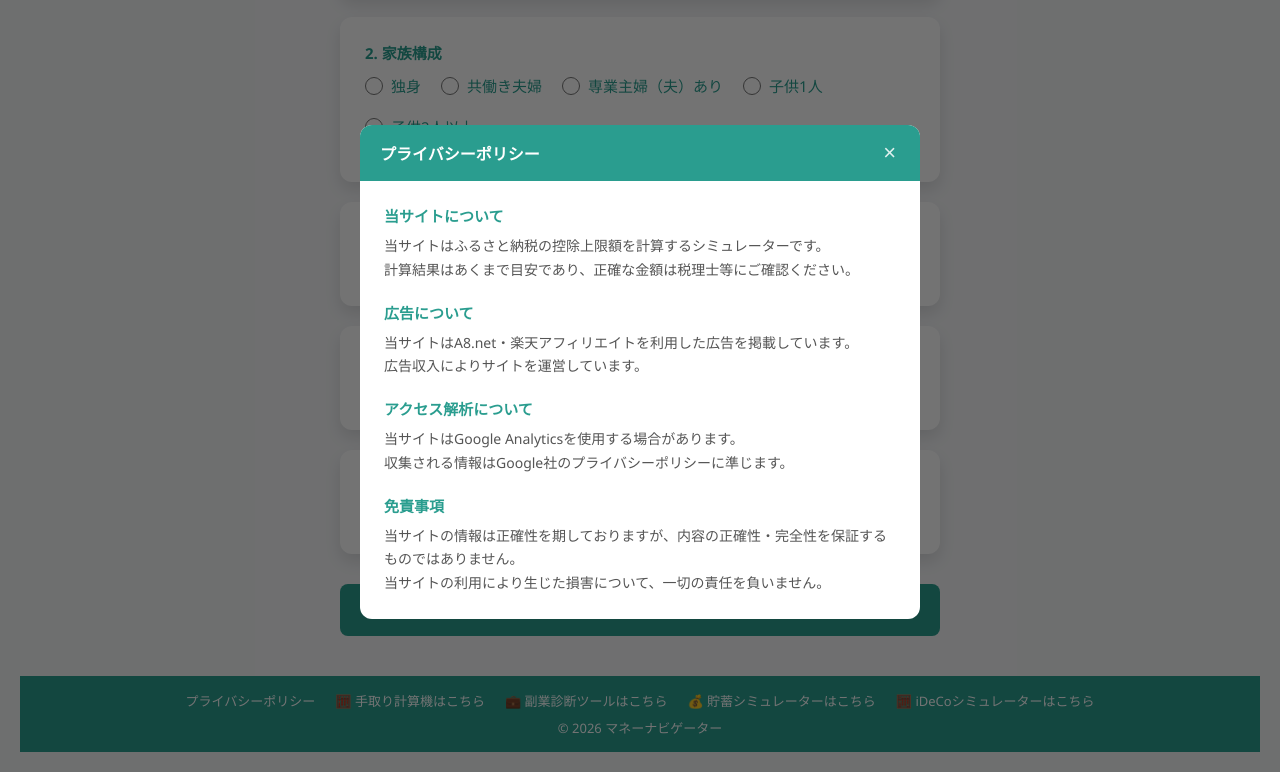
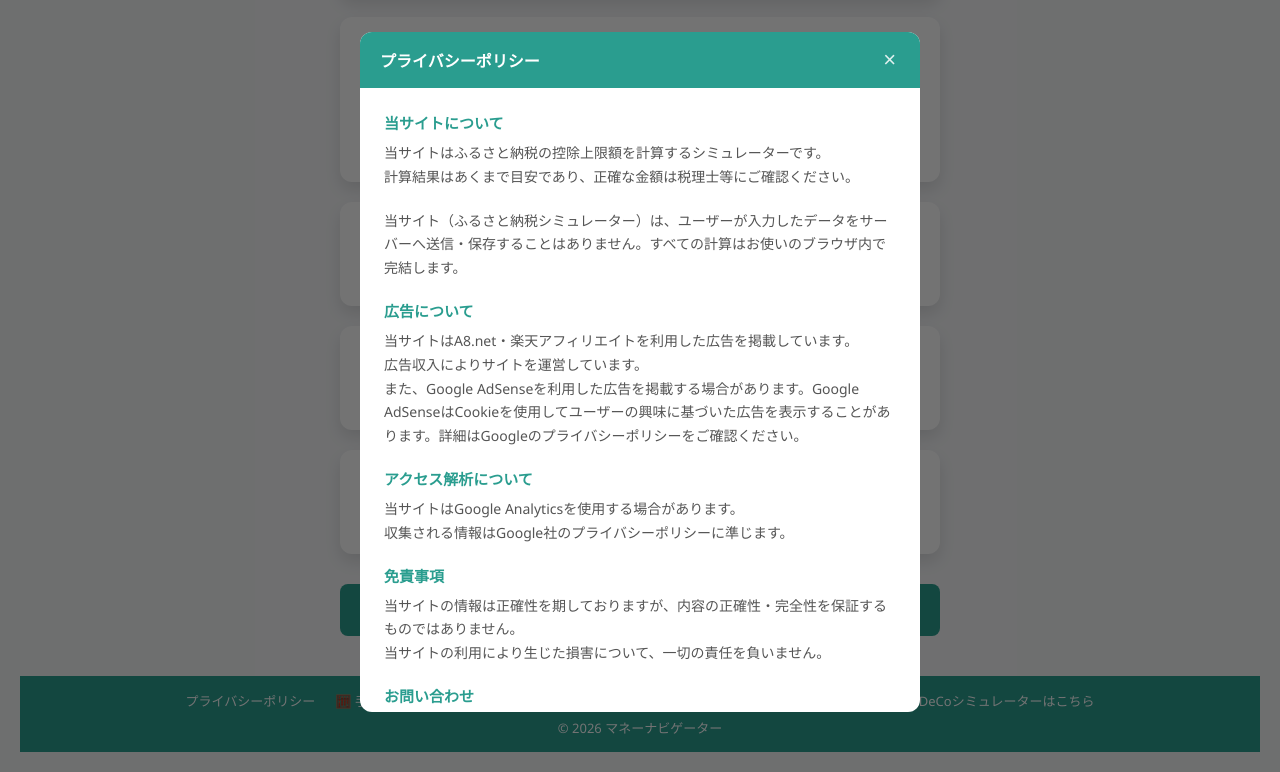
Before and after one commit to grimalowe-create/furusato-app, a plain HTML site: page index.html in a window 1280 px wide. Both pictures are taken after a click on the link "プライバシーポリシー". Shown: the part 306-1078 px from the top of the page. Drawn offline with Linux system fonts and the light colour scheme.

Commit message:
feat: align privacy policy with adsense requirements

```diff
--- a/index.html
+++ b/index.html
@@ -687,11 +687,13 @@
                     当サイトはふるさと納税の控除上限額を計算するシミュレーターです。<br>
                     計算結果はあくまで目安であり、正確な金額は税理士等にご確認ください。
                 </p>
+                <p>当サイト（ふるさと納税シミュレーター）は、ユーザーが入力したデータをサーバーへ送信・保存することはありません。すべての計算はお使いのブラウザ内で完結します。</p>
 
                 <h3>広告について</h3>
                 <p>
                     当サイトはA8.net・楽天アフィリエイトを利用した広告を掲載しています。<br>
-                    広告収入によりサイトを運営しています。
+                    広告収入によりサイトを運営しています。<br>
+                    また、Google AdSenseを利用した広告を掲載する場合があります。Google AdSenseはCookieを使用してユーザーの興味に基づいた広告を表示することがあります。詳細はGoogleのプライバシーポリシーをご確認ください。
                 </p>
 
                 <h3>アクセス解析について</h3>
@@ -705,6 +707,9 @@
                     当サイトの情報は正確性を期しておりますが、内容の正確性・完全性を保証するものではありません。<br>
                     当サイトの利用により生じた損害について、一切の責任を負いません。
                 </p>
+
+                <h3>お問い合わせ</h3>
+                <p>ご不明な点は manenavi.info@gmail.com までお問い合わせください。</p>
             </div>
         </div>
     </div>
```
